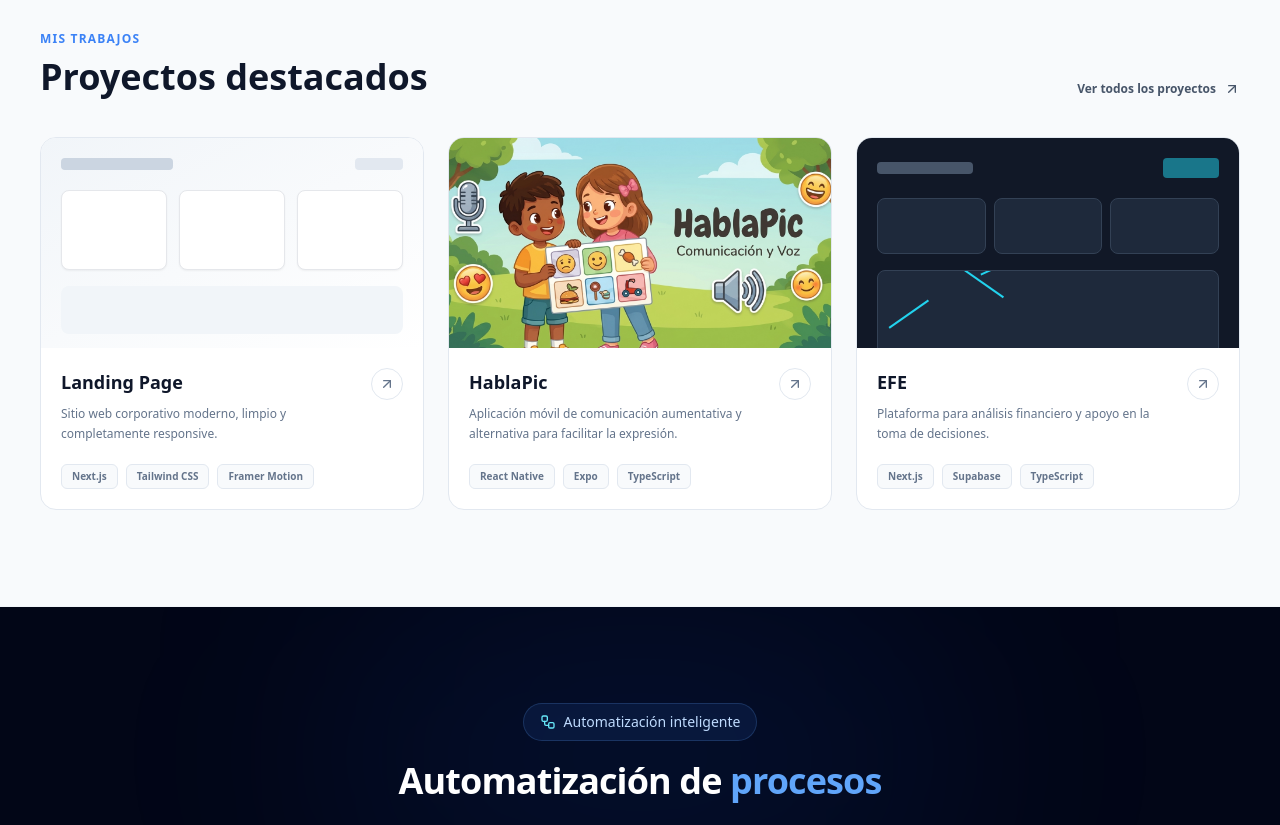
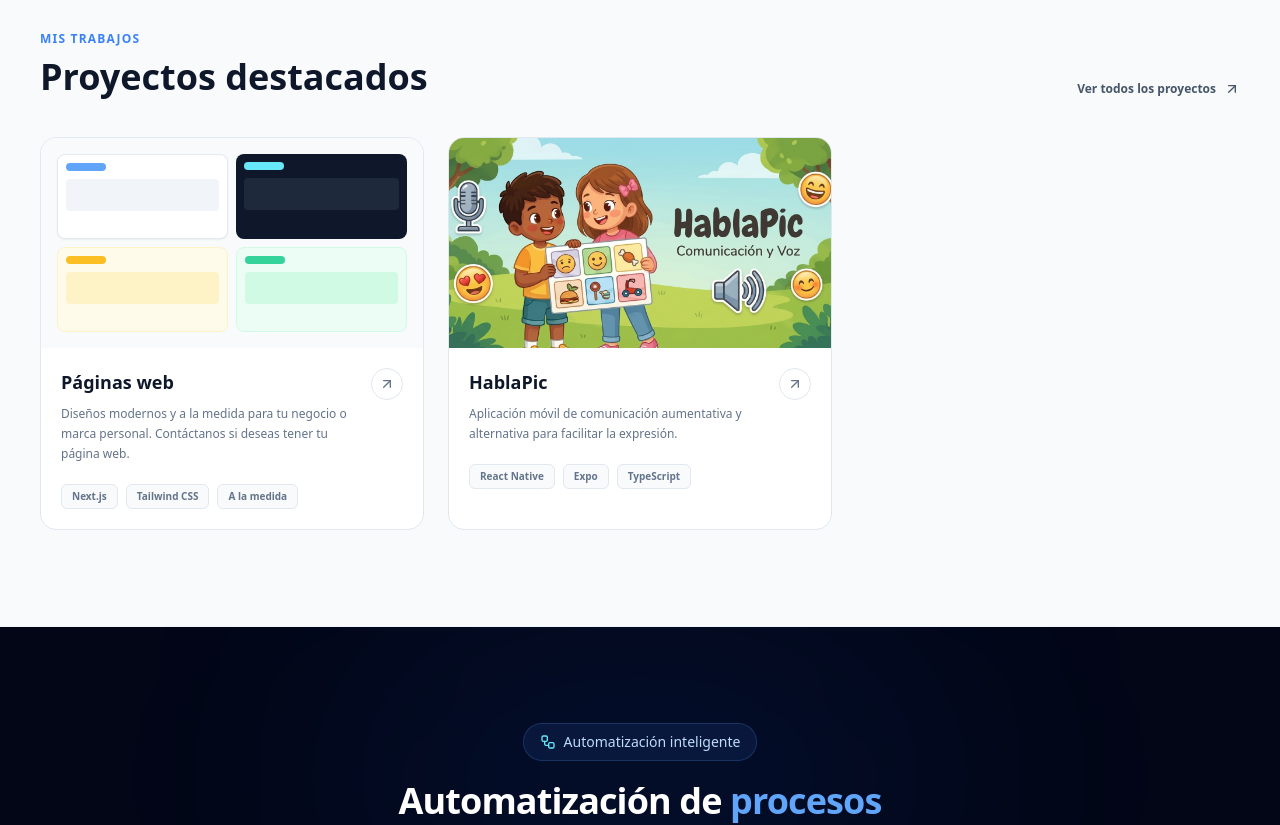
Before and after one commit to imargutierrz-hub/portal-willian, a Next.js app: page / in a window 1280 px wide. Shown: the part 1340-2165 px from the top of the page. Built offline with nearby package versions, Linux system fonts and the light colour scheme.

Commit message:
borrar efe de mi pagina web

```diff
--- a/app/page.tsx
+++ b/app/page.tsx
@@ -24,12 +24,12 @@ import {
 
 const proyectos = [
   {
-    nombre: "Landing Page",
+    nombre: "Páginas web",
     descripcion:
-      "Sitio web corporativo moderno, limpio y completamente responsive.",
-    tags: ["Next.js", "Tailwind CSS", "Framer Motion"],
-    href: "#",
-    tipo: "landing",
+      "Diseños modernos y a la medida para tu negocio o marca personal. Contáctanos si deseas tener tu página web.",
+    tags: ["Next.js", "Tailwind CSS", "A la medida"],
+    href: "#contacto",
+    tipo: "paginas-web",
   },
   {
     nombre: "HablaPic",
@@ -38,14 +38,6 @@ const proyectos = [
     tags: ["React Native", "Expo", "TypeScript"],
     href: "/hablapic",
     tipo: "hablapic",
-  },
-  {
-    nombre: "EFE",
-    descripcion:
-      "Plataforma para análisis financiero y apoyo en la toma de decisiones.",
-    tags: ["Next.js", "Supabase", "TypeScript"],
-    href: "/efe",
-    tipo: "efe",
   },
 ]
 
@@ -523,25 +515,24 @@ function ProjectPreview({ tipo }: { tipo: string }) {
     )
   }
 
-  if (tipo === "efe") {
+  if (tipo === "paginas-web") {
     return (
-      <div className="h-full w-full bg-[#111827] p-5">
-        <div className="flex items-center justify-between mb-5">
-          <div className="h-3 w-24 bg-slate-600 rounded" />
-          <div className="h-5 w-14 bg-cyan-400/50 rounded" />
+      <div className="grid h-full w-full grid-cols-2 gap-2 bg-slate-50 p-4">
+        <div className="rounded-lg border border-slate-200 bg-white p-2 shadow-sm">
+          <div className="mb-2 h-2 w-10 rounded bg-blue-400" />
+          <div className="h-8 rounded bg-slate-100" />
         </div>
-
-        <div className="grid grid-cols-3 gap-2 mb-4">
-          <div className="h-14 bg-slate-800 rounded-lg border border-slate-700" />
-          <div className="h-14 bg-slate-800 rounded-lg border border-slate-700" />
-          <div className="h-14 bg-slate-800 rounded-lg border border-slate-700" />
+        <div className="rounded-lg bg-[#0f172a] p-2">
+          <div className="mb-2 h-2 w-10 rounded bg-cyan-300" />
+          <div className="h-8 rounded bg-slate-800" />
         </div>
-
-        <div className="h-28 bg-slate-800 rounded-lg border border-slate-700 relative overflow-hidden">
-          <div className="absolute left-4 right-4 bottom-5 h-px bg-slate-700" />
-          <div className="absolute left-5 bottom-6 w-12 h-12 border-t-2 border-cyan-400 rotate-[-35deg]" />
-          <div className="absolute left-16 bottom-10 w-12 h-16 border-t-2 border-cyan-400 rotate-[35deg]" />
-          <div className="absolute left-28 bottom-16 w-12 h-14 border-t-2 border-cyan-400 rotate-[-25deg]" />
+        <div className="rounded-lg border border-amber-100 bg-amber-50 p-2">
+          <div className="mb-2 h-2 w-10 rounded bg-amber-400" />
+          <div className="h-8 rounded bg-amber-100" />
+        </div>
+        <div className="rounded-lg border border-emerald-100 bg-emerald-50 p-2">
+          <div className="mb-2 h-2 w-10 rounded bg-emerald-400" />
+          <div className="h-8 rounded bg-emerald-100" />
         </div>
       </div>
     )
@@ -1100,90 +1091,7 @@ export default function Home() {
 
             </motion.div>
 
-            {/* EFE */}
-            <motion.div
-              initial={{ opacity: 0, y: 30 }}
-              whileInView={{ opacity: 1, y: 0 }}
-              viewport={{ once: true }}
-              transition={{ duration: 0.7, delay: 0.3 }}
-              className="mx-auto mt-12 max-w-5xl"
-            >
 
-              <div className="relative overflow-hidden rounded-3xl
-                border border-blue-400/20
-                bg-gradient-to-br
-                from-blue-950/80
-                via-slate-900
-                to-slate-950
-                p-8 md:p-10"
-              >
-
-                {/* Decoración */}
-                <div className="absolute -right-20 -top-20
-                  h-56 w-56 rounded-full
-                  bg-blue-500/10
-                  blur-3xl"
-                />
-
-                <div className="relative flex flex-col gap-8 md:flex-row md:items-center md:justify-between">
-
-                  <div className="max-w-2xl">
-
-                    <div className="mb-4 inline-flex items-center gap-2">
-
-                      <div className="flex h-10 w-10 items-center justify-center
-                        rounded-xl
-                        bg-blue-500/15
-                        border border-blue-400/20"
-                      >
-                        <Code2 className="h-5 w-5 text-cyan-300" />
-                      </div>
-
-                      <span className="text-sm font-medium text-blue-300">
-                        Proyecto en desarrollo
-                      </span>
-
-                    </div>
-
-                    <h3 className="text-2xl font-bold text-white sm:text-3xl">
-                      EFE — Gestión y automatización empresarial
-                    </h3>
-
-                    <p className="mt-4 text-base leading-7 text-slate-400">
-                      Plataforma orientada a la gestión de ventas,
-                      cotizaciones, créditos, deudas, proveedores y
-                      procesos logísticos, con posibilidades de integración
-                      mediante automatización, APIs, mapas e inteligencia
-                      artificial.
-                    </p>
-
-                  </div>
-
-                  <div className="shrink-0">
-
-                    <a
-                      href="#contacto"
-                      className="inline-flex items-center gap-2 rounded-full
-                        bg-blue-500
-                        px-6 py-3
-                        text-sm font-semibold text-white
-                        transition-all duration-300
-                        hover:bg-blue-400
-                        hover:shadow-[0_10px_35px_rgba(59,130,246,0.3)]"
-                    >
-                      Hablemos de tu proyecto
-
-                      <ArrowRight className="h-4 w-4" />
-
-                    </a>
-
-                  </div>
-
-                </div>
-
-              </div>
-
-            </motion.div>
 
           </div>
 
```
